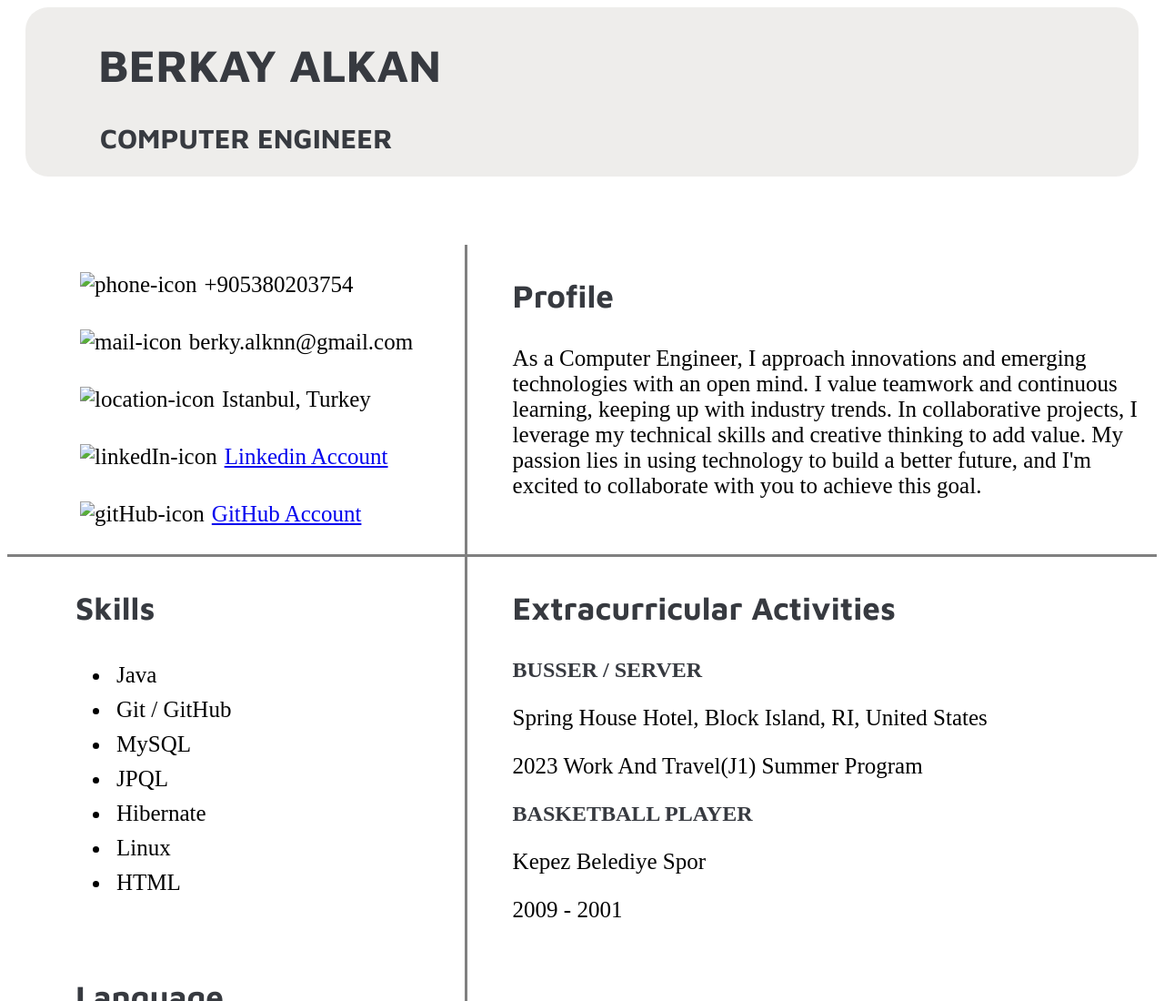
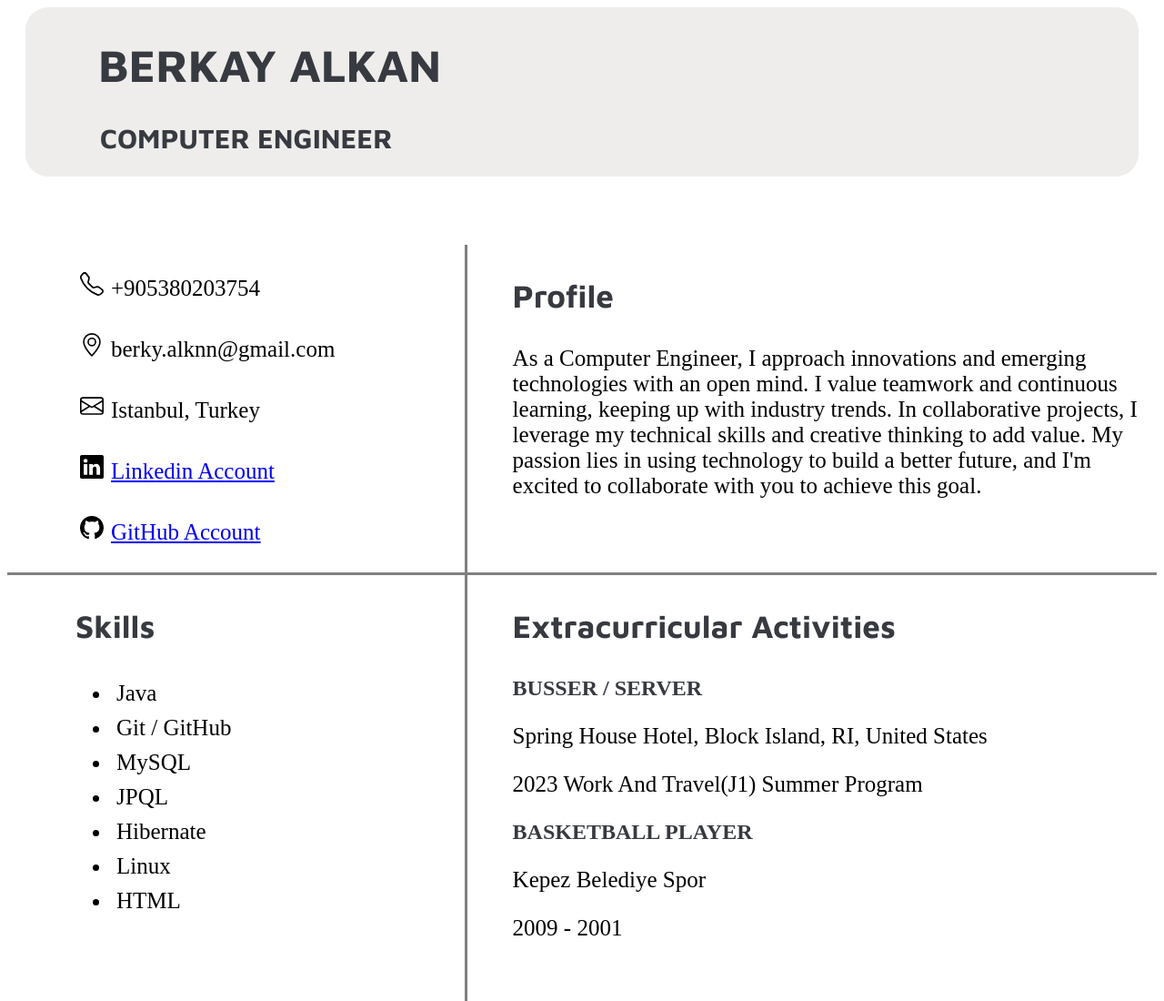
Before and after one commit to berkyalkn/my-resume, a plain HTML site: page index.html in a window 1280 px wide. Shown: the top 1100 px of the page at 91% size. Drawn offline with Linux system fonts and the light colour scheme.

Commit message:
add icons from bootstrap

```diff
--- a/index.html
+++ b/index.html
@@ -17,11 +17,11 @@
             </div>
 
             <div class = "contact">
-                <p><img src="assets/images/phone-icon.png" alt="phone-icon" class="icon">+905380203754</p>
-                <p><img src = "assets/images/mail-icon.png" alt = "mail-icon" class = "icon">berky.alknn@gmail.com</p>
-                <p><img src = "assets/images/location-icon.png" alt = "location-icon" class="icon">Istanbul, Turkey</p>
-                <p><img src = "assets/images/linkedIn-icon.png" alt = "linkedIn-icon" class="icon"><a href="https://www.linkedin.com/in/berkayalkn/">Linkedin Account</a></p>
-                <p><img src = "assets/images/gitHub-icon.png" alt="gitHub-icon" class="icon"><a href = "https://github.com/berkyalkn">GitHub Account</a></p>
+                <p><img src = "assets/images/phone.svg" alt="phone-icon" class="icon">+905380203754</p>
+                <p><img src = "assets/images/location.svg" alt = "mail-icon" class = "icon">berky.alknn@gmail.com</p>
+                <p><img src = "assets/images/mail.svg" alt = "location-icon" class="icon">Istanbul, Turkey</p>
+                <p><img src = "assets/images/linkedin.svg" alt = "linkedIn-icon" class="icon"><a href="https://www.linkedin.com/in/berkayalkn/">Linkedin Account</a></p>
+                <p><img src = "assets/images/github.svg" alt="gitHub-icon" class="icon"><a href = "https://github.com/berkyalkn">GitHub Account</a></p>
             </div>
 
             <div class = "profile">
```
Also changed, not shown: assets/images/github.svg (added), assets/images/linkedin.svg (added), assets/images/location.svg (added), assets/images/mail.svg (added), assets/images/phone.svg (added).
